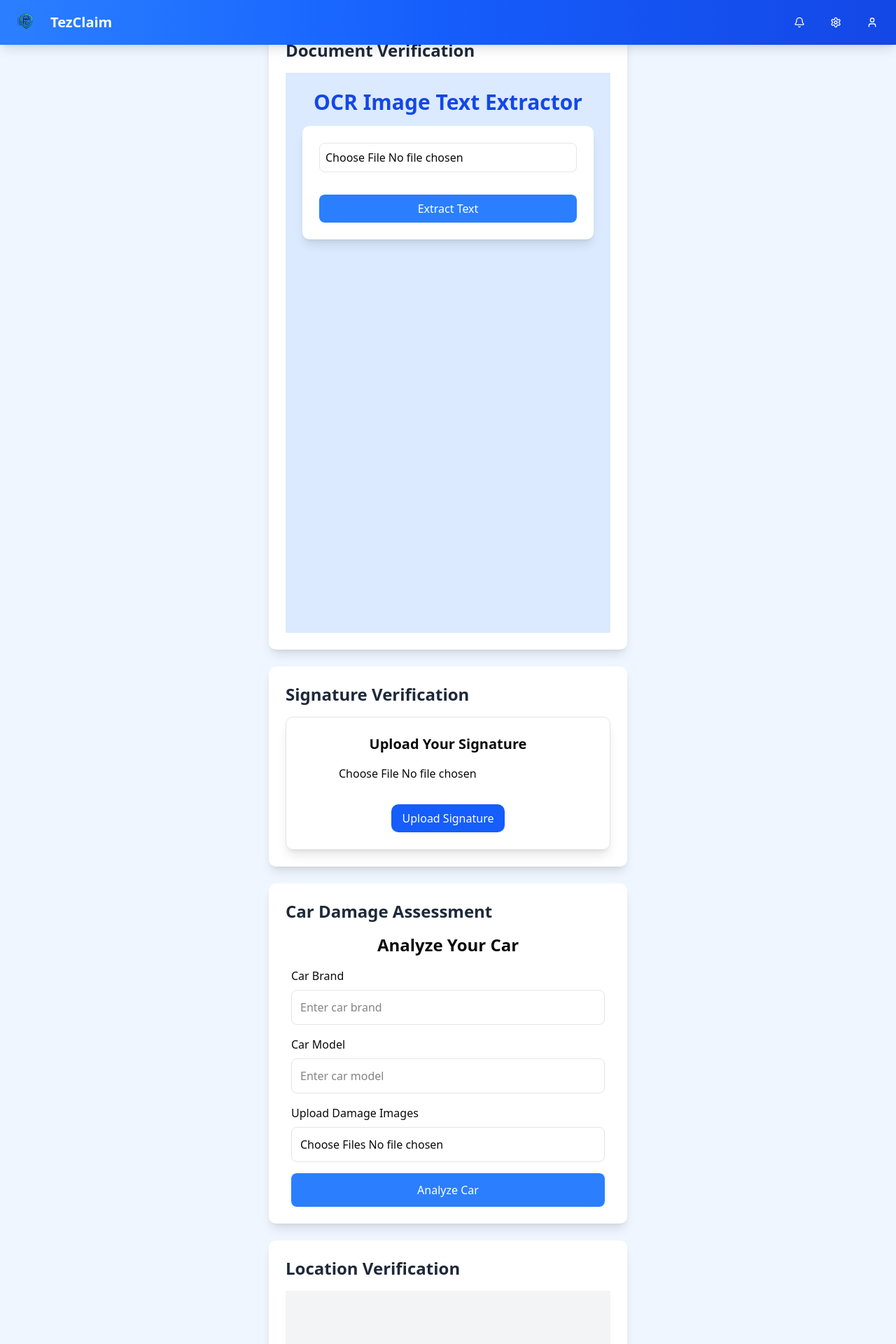
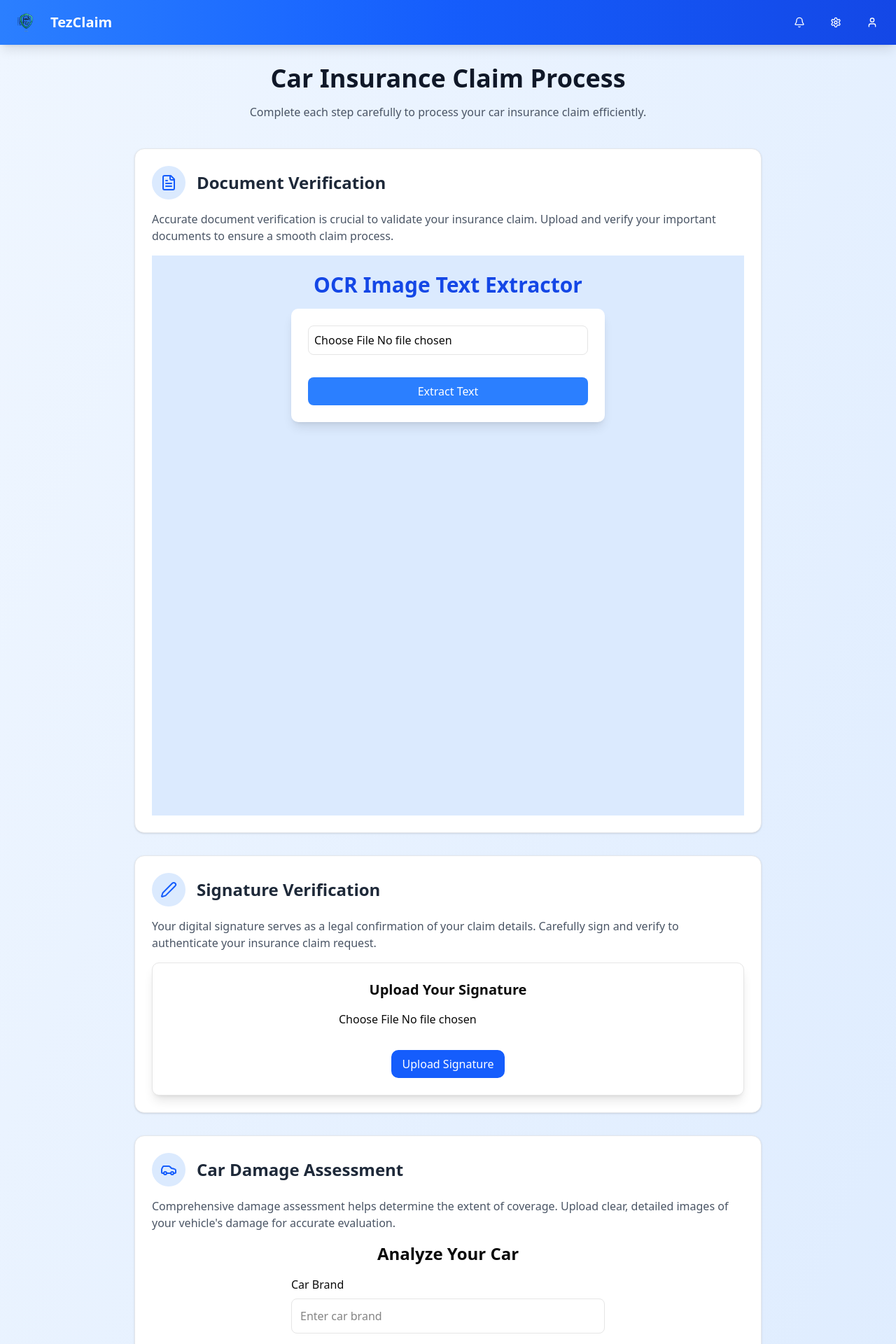
Before and after one commit to 20-HITESH-04/HackVerse_Brogrammers, a Next.js app in the folder my-app/: page /user/car-insurance in a window 1280 px wide. Shown: the top 1920 px of the page at 70% size. Built offline with nearby package versions, Linux system fonts and the light colour scheme; no server answers.

Commit message:
ui claim process car

```diff
--- a/my-app/app/user/car-insurance/page.jsx
+++ b/my-app/app/user/car-insurance/page.jsx
@@ -5,6 +5,7 @@ import SignatureCapture from "../../../components/Car_Insurance/SignatureCapture
 import CarUploadForm from "../../../Components/Car_Insurance/CarDamage";
 import GetGeolocation from "@/Components/Car_Insurance/Geologiocal";
 import OcrUpload from "@/Components/Car_Insurance/ocrUpload";
+import { FileText, Pen, Car, MapPin } from 'lucide-react';
 
 export default function CarInsurance() {
   const [isVerified, setIsVerified] = useState(false);
@@ -22,51 +23,144 @@ export default function CarInsurance() {
     }
   };
 
+  const StepCard = ({ title, description, children, icon: Icon }) => (
+    <div className="w-full max-w-4xl mx-auto bg-white border border-gray-200 rounded-xl shadow-sm overflow-hidden hover:shadow-md transition-all duration-300 ease-in-out mb-8">
+      <div className="p-6">
+        <div className="flex items-center mb-4">
+          <div className="bg-blue-100 text-blue-600 p-3 rounded-full mr-4">
+            <Icon className="h-6 w-6" />
+          </div>
+          <h2 className="text-2xl font-semibold text-gray-800">{title}</h2>
+        </div>
+        <p className="text-gray-600 mb-4">{description}</p>
+        {children}
+      </div>
+    </div>
+  );
+
   return (
-    <div className="flex flex-col min-h-screen bg-blue-50">
-      {/* Navbar with margin bottom */}
-      <div className="mb-8">
-        <Navbar />
-      </div>
+    <div className="min-h-screen bg-gradient-to-br from-blue-50 to-blue-100">
+      <Navbar />
 
-      <div className="container mx-auto px-4 space-y-6">
-        {/* OCR Upload section */}
-        <div className="w-full max-w-lg mx-auto p-6 bg-white shadow-lg rounded-lg mb-6">
-          <h2 className="text-2xl font-bold text-gray-800 mb-4">
-            Document Verification
-          </h2>
-          <OcrUpload />
+      <div className="container mx-auto px-4 py-8 mt-15">
+        <div className="text-center mb-10">
+          <h1 className="text-4xl font-bold text-gray-900 mb-4">
+            Car Insurance Claim Process
+          </h1>
+          <p className="text-gray-600 max-w-2xl mx-auto">
+            Complete each step carefully to process your car insurance claim efficiently.
+          </p>
         </div>
 
-        {/* Signature Capture */}
-        <div className="w-full max-w-lg mx-auto p-6 bg-white shadow-lg rounded-lg mb-6">
-          <h2 className="text-2xl font-bold text-gray-800 mb-4">
-            Signature Verification
-          </h2>
+        <StepCard
+          title="Document Verification"
+          icon={FileText}
+          description="Accurate document verification is crucial to validate your insurance claim. Upload and verify your important documents to ensure a smooth claim process."
+        >
+          <OcrUpload />
+        </StepCard>
+
+        <StepCard
+          title="Signature Verification"
+          icon={Pen}
+          description="Your digital signature serves as a legal confirmation of your claim details. Carefully sign and verify to authenticate your insurance claim request."
+        >
           <SignatureCapture onSave={handleSignatureVerification} />
-        </div>
+        </StepCard>
 
-        {/* Car Damage Upload */}
         {!isVerified && (
-          <div
+          <StepCard
+            title="Car Damage Assessment"
+            icon={Car}
+            description="Comprehensive damage assessment helps determine the extent of coverage. Upload clear, detailed images of your vehicle's damage for accurate evaluation."
             ref={analysisRef}
-            className="w-full max-w-lg mx-auto p-6 bg-white shadow-lg rounded-lg mb-6"
           >
-            <h2 className="text-2xl font-bold text-gray-800 mb-4">
-              Car Damage Assessment
-            </h2>
             <CarUploadForm />
-          </div>
+          </StepCard>
         )}
 
-        {/* Geolocation */}
-        <div className="w-full max-w-lg mx-auto p-6 bg-white shadow-lg rounded-lg mb-6">
-          <h2 className="text-2xl font-bold text-gray-800 mb-4">
-            Location Verification
-          </h2>
+        <StepCard
+          title="Location Verification"
+          icon={MapPin}
+          description="Precise location verification helps validate the context of your insurance claim. Allow access to your current location for accurate claim processing."
+        >
           <GetGeolocation />
-        </div>
+        </StepCard>
       </div>
     </div>
   );
 }
+
+
+// "use client";
+// import { useState, useRef } from "react";
+// import { Navbar } from "../../../Components/user/Navbar";
+// import SignatureCapture from "../../../components/Car_Insurance/SignatureCapture";
+// import CarUploadForm from "../../../Components/Car_Insurance/CarDamage";
+// import GetGeolocation from "@/Components/Car_Insurance/Geologiocal";
+// import OcrUpload from "@/Components/Car_Insurance/ocrUpload";
+
+// export default function CarInsurance() {
+//   const [isVerified, setIsVerified] = useState(false);
+//   const analysisRef = useRef(null);
+
+//   const handleSignatureVerification = (verificationResult) => {
+//     console.log("Signature Verified:", verificationResult);
+//     if (verificationResult) {
+//       setIsVerified(true);
+//       setTimeout(() => {
+//         analysisRef.current?.scrollIntoView({ behavior: "smooth" });
+//       }, 300);
+//     } else {
+//       alert("Signature verification failed. Please try again.");
+//     }
+//   };
+
+//   return (
+//     <div className="flex flex-col min-h-screen bg-blue-50">
+//       {/* Navbar with margin bottom */}
+//       <div className="mb-8">
+//         <Navbar />
+//       </div>
+
+//       <div className="container mx-auto px-4 space-y-6">
+//         {/* OCR Upload section */}
+//         <div className="w-full max-w-lg mx-auto p-6 bg-white shadow-lg rounded-lg mb-6">
+//           <h2 className="text-2xl font-bold text-gray-800 mb-4">
+//             Document Verification
+//           </h2>
+//           <OcrUpload />
+//         </div>
+
+//         {/* Signature Capture */}
+//         <div className="w-full max-w-lg mx-auto p-6 bg-white shadow-lg rounded-lg mb-6">
+//           <h2 className="text-2xl font-bold text-gray-800 mb-4">
+//             Signature Verification
+//           </h2>
+//           <SignatureCapture onSave={handleSignatureVerification} />
+//         </div>
+
+//         {/* Car Damage Upload */}
+//         {!isVerified && (
+//           <div
+//             ref={analysisRef}
+//             className="w-full max-w-lg mx-auto p-6 bg-white shadow-lg rounded-lg mb-6"
+//           >
+//             <h2 className="text-2xl font-bold text-gray-800 mb-4">
+//               Car Damage Assessment
+//             </h2>
+//             <CarUploadForm />
+//           </div>
+//         )}
+
+//         {/* Geolocation */}
+//         <div className="w-full max-w-lg mx-auto p-6 bg-white shadow-lg rounded-lg mb-6">
+//           <h2 className="text-2xl font-bold text-gray-800 mb-4">
+//             Location Verification
+//           </h2>
+//           <GetGeolocation />
+//         </div>
+//       </div>
+//     </div>
+//   );
+// }
```
